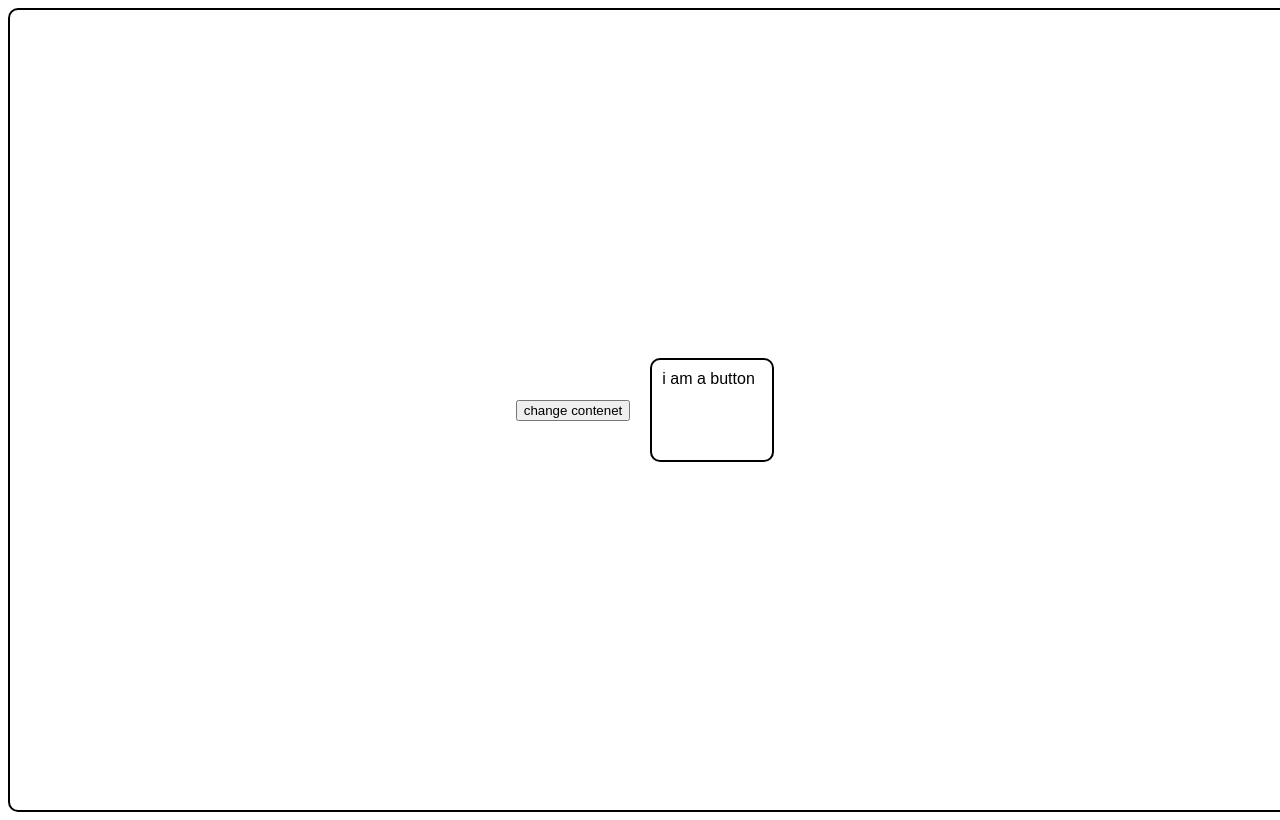
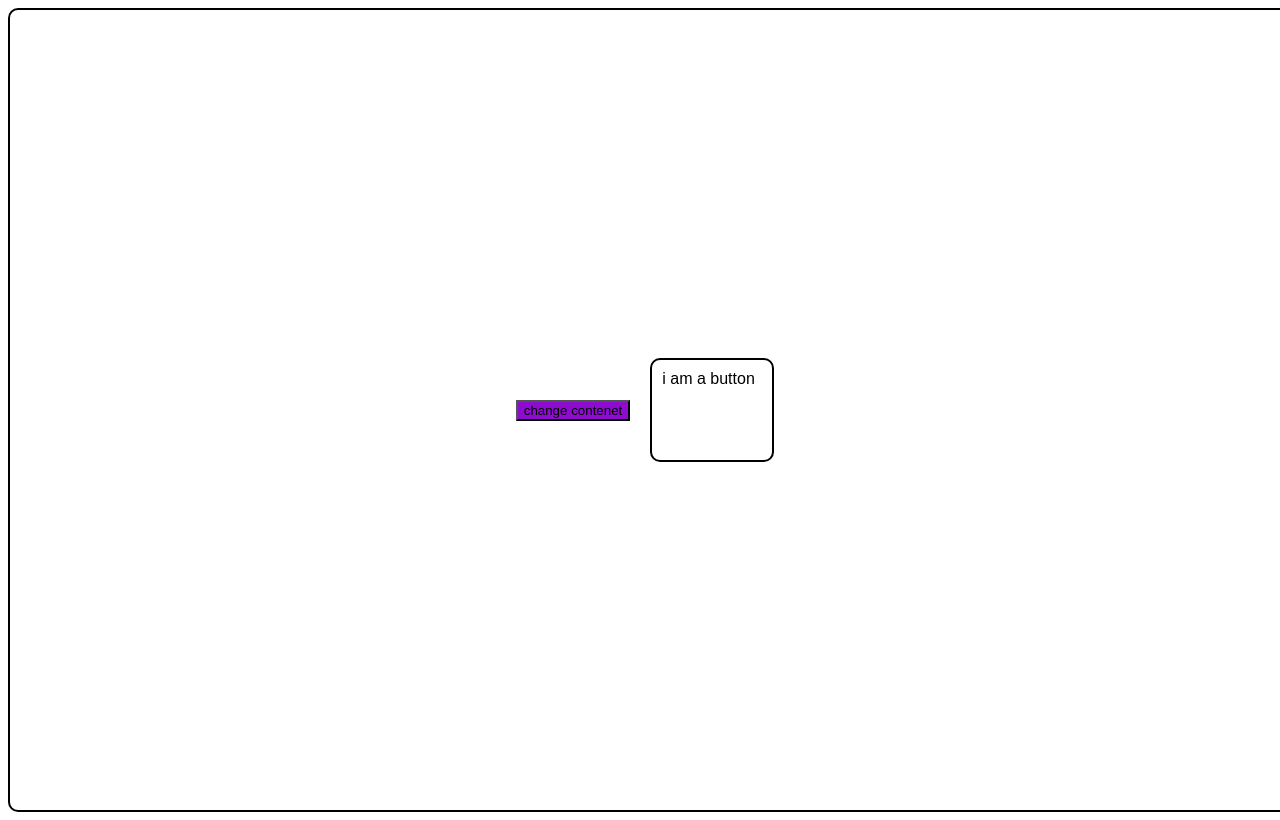
Before and after one commit to PARDEEP-111/Learning-Java-Script, a plain HTML site: page learning_js_events.html in a window 1280 px wide. Drawn offline with Linux system fonts and the light colour scheme.

Commit message:
learne event,event bubbling,setitimeout,setinterval etc.

```diff
--- a/learning_js_events.html
+++ b/learning_js_events.html
@@ -1,16 +1,19 @@
 <!DOCTYPE html>
 <html lang="en">
+
 <head>
     <meta charset="UTF-8">
     <meta name="viewport" content="width=device-width, initial-scale=1.0">
     <title>learing events in js</title>
 </head>
+
 <body>
     <style>
-        *{
+        * {
             font-family: sans-serif;
         }
-        .container{
+
+        .container {
             gap: 10px;
             height: 800px;
             width: 100vw;
@@ -21,7 +24,8 @@
             align-items: center;
 
         }
-        .box{
+
+        .box {
             margin: 10px;
             padding: 10px;
             height: 80px;
@@ -35,14 +39,45 @@
         <div class="box">i am a button</div>
     </div>
     <script>
-        let button = document.getElementById("btn")
-        button.addEventListener("click", e=>{
-         document.querySelector(".box").innerHTML="hey"
-        })
-        button.addEventListener("dblclick",e=>{
-            alert("i waz cliked")
+        // let button = document.getElementById("btn")
+        // // button.addEventListener("click", e=>{
+        // //     e.stopPropagation()
+        // //  document.querySelector(".box").innerHTML="hey"
+        // // })
+        // button.addEventListener("dblclick", e => {
+        //     alert("i waz cliked")
+        //     e.stopPropagation()
+        //     console.log(e)
+        // })
 
-        })
+        // button.addEventListener("contextmenu", e => {
+        //     e.stopPropagation()
+        //     alert("i waz right cliked")
+
+        // })
+        // let con = document.querySelector(".container")
+        // con.addEventListener("dblclick", e => {
+        //     e.stopPropagation()
+        //     alert("i waz  container cliked")
+        // })
+
+        function GetRandomColor() {
+                let val1, val2, val3;
+                val1 = Math.ceil(0 + Math.random() * 250);
+                val2 = Math.ceil(0 + Math.random() * 250);
+                val3 = Math.ceil(0 + Math.random() * 250);
+                return `rgb(${val1},${val2},${val3})`
+            }
+
+        // setInterval(() => {
+        //     document.getElementById("btn").style.backgroundColor = GetRandomColor()
+
+        // }, 300);
+        setTimeout(() => {
+            document.getElementById("btn").style.backgroundColor = GetRandomColor()
+
+        }, 3000);
     </script>
 </body>
+
 </html>
```
